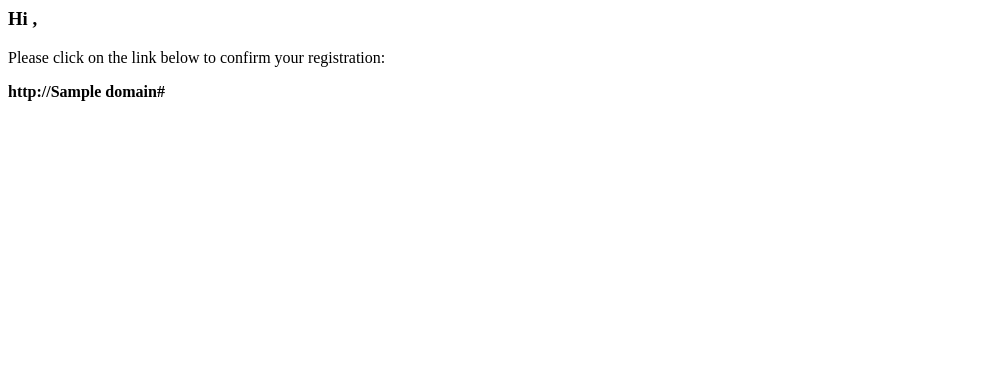
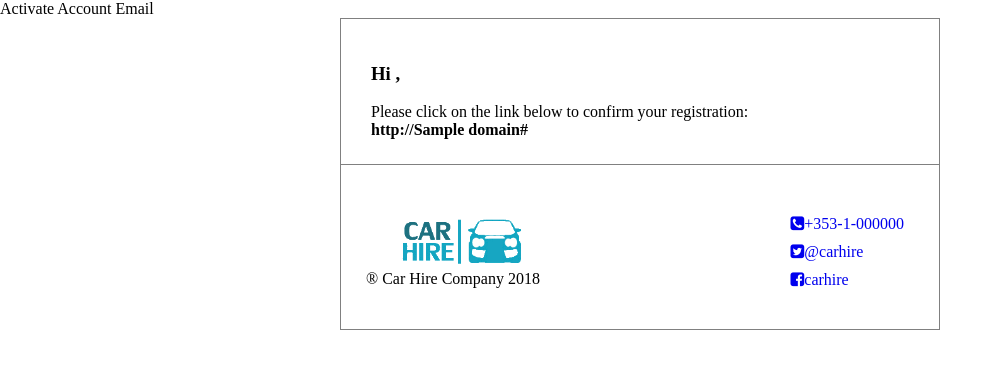
Before and after one commit to tomasz-g/car_hire_django_app, a Django app: template templates/registration/activate_acc_email.html in a window 1280 px wide. Shown: the top 369 px of the page, without its empty margins (0-1002 px from the left). Run offline with Django 3.2, Linux system fonts and the light colour scheme; the template is opened without the code that fills it: most values are stand-ins (such as "Sample title", 1, 10 or a date in 2020).

Commit message:
Add web_email template for contact page email Refactor activate_acc_email and password_reset_email Add base_email template for email above Delete email_html

```diff
--- /dev/null
+++ b/cars_fleet/templates/base_email.html
@@ -0,0 +1,66 @@
+<!DOCTYPE html PUBLIC "-//W3C//DTD XHTML 1.0 Transitional//EN" "http://www.w3.org/TR/xhtml1/DTD/xhtml1-transitional.dtd">
+<html xmlns="http://www.w3.org/1999/xhtml">
+ <head>
+  {% block title %}{% endblock %}
+  <meta http-equiv="Content-Type" content="text/html; charset=UTF-8" />
+  <meta name="viewport" content="width=device-width, initial-scale=1.0"/>
+  <link rel="stylesheet" href="https://cdnjs.cloudflare.com/ajax/libs/font-awesome/4.7.0/css/font-awesome.min.css">
+</head>
+</html>
+
+<body style="margin: 0; padding: 0;">
+ <table border="0" cellpadding="0" cellspacing="0" width="100%">
+  <tr>
+   <td>
+     <table align="center" border="1" cellpadding="0" cellspacing="0" width="600" style="border-collapse: collapse;">
+      <tr>
+        <td bgcolor="#ffffff" style="padding: 25px 30px;">
+         <table border="0" cellpadding="0" cellspacing="0" width="100%">
+          {% block email_body %}{% endblock %}
+         </table>
+       </td>
+      </tr>
+      <tr>
+       <td style="padding: 20px 15px;">
+         <table border="0" cellpadding="0" cellspacing="0" width="100%">
+          <tr>
+            <td width="35%" style="padding: 10px;">
+             <img src="http://carhire.pythonanywhere.com/static/images/car-hire-logo-1.png" alt="Company Logo" width="100%" height="auto"/>
+             &reg; Car Hire Company 2018
+            </td>
+            <td align="right" width="60%" style="padding: 10px;">
+            <table border="0" cellpadding="0" cellspacing="10px">
+             <tr>
+               <tr>
+                <td>
+                 <a href="#" style="text-decoration:none">
+                   <i class="fa fa-phone-square"></i>+353-1-000000
+                 </a>
+                </td>
+               </tr>
+               <tr>
+                <td>
+                 <a href="#" style="text-decoration:none">
+                   <i class="fa fa-twitter-square"></i>@carhire
+                 </a>
+                </td>
+               </tr>
+               <tr>
+                 <td>
+                   <a href="#" style="text-decoration:none">
+                     <i class="fa fa-facebook-square"></i>carhire
+                   </a>
+                 </td>
+               </tr>
+             </tr>
+            </table>
+           </td>
+          </tr>
+         </table>
+       </td>
+      </tr>
+     </table>
+   </td>
+  </tr>
+ </table>
+</body>
--- a/templates/registration/activate_acc_email.html
+++ b/templates/registration/activate_acc_email.html
@@ -1,15 +1,17 @@
-<html>
-<head>
-  <meta http-equiv="Content-Type" content="text/html; charset=utf-8">
-  <title>Car Hire Contact Page Email</title>
-  <style type="text/css">
-  </style>
-</head>
-<body>
-  <h3>Hi <strong>{{ user.username }}</strong>,</h3>
-  <p>
-  Please click on the link below to confirm your registration:
-  </p>
-  <b>http://{{ domain }}{% url 'activate' uidb64=uid token=token %}</b>
-</body>
-</html>
+{% extends "base_email.html" %}
+
+{% block title %}Activate Account Email{% endblock %}
+
+{% block email_body %}
+<tr>
+  <td>
+    <h3>Hi <strong>{{ user.username }}</strong>,</h3>
+    Please click on the link below to confirm your registration:
+  </td>
+</tr>
+<tr>
+  <td>
+    <b>http://{{ domain }}{% url 'activate' uidb64=uid token=token %}</b>
+  </td>
+</tr>
+{% endblock %}
```
Also changed, not shown: cars_fleet/templates/cars_fleet/email_html.html (deleted, +0 -17 lines), cars_fleet/templates/cars_fleet/web_email.html (added, +26 -0 lines), templates/registration/password_reset_email.html (+16 -2 lines).
